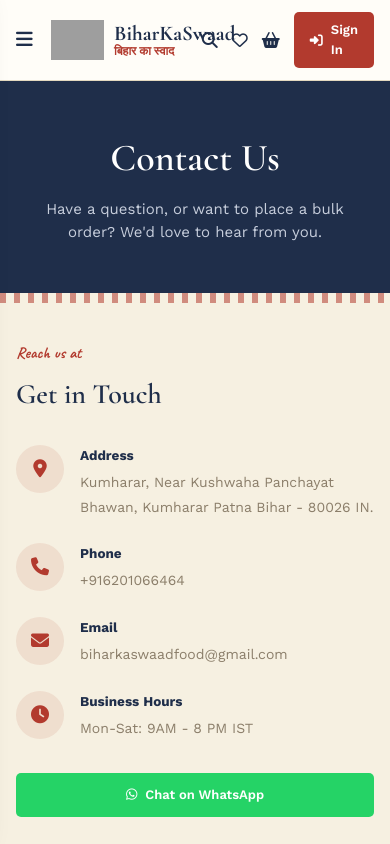
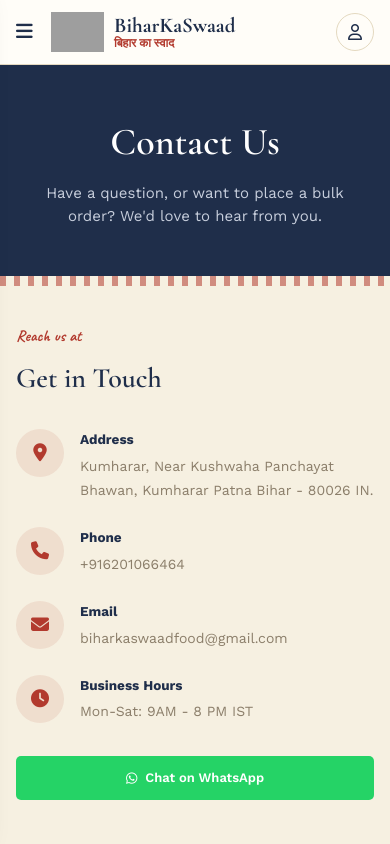
Before and after one commit to adityapandey2002/BIHARKASWAAD, a React (Create React App) app in the folder client/: page /contact in a window 390 px wide. Shown: the top 844 px of the page. Built offline with nearby package versions, Linux system fonts and the light colour scheme; no server answers; grey boxes are pictures that could not be loaded.

Commit message:
refining UI

```diff
--- a/client/src/components/layout/Header.jsx
+++ b/client/src/components/layout/Header.jsx
@@ -11,6 +11,7 @@ const Header = ({ onOpenMobileNav }) => {
   const dispatch = useDispatch();
   const navigate = useNavigate();
   const [searchOpen, setSearchOpen] = useState(false);
+  const [mobileMenuOpen, setMobileMenuOpen] = useState(false);
   const [searchQuery, setSearchQuery] = useState('');
 
   const { logoUrl } = useSiteAssets();
@@ -60,6 +61,8 @@ const Header = ({ onOpenMobileNav }) => {
           </nav>
 
           <div className="top-actions">
+            {/* --- DESKTOP ACTIONS --- */}
+            <div className="hidden md:flex items-center gap-5">
               {/* Search */}
               <button className="icon-btn" aria-label="Search" title="Search" onClick={() => setSearchOpen(true)}>
                 <i className="fa-solid fa-magnifying-glass"></i>
@@ -99,6 +102,74 @@ const Header = ({ onOpenMobileNav }) => {
                 </Link>
               )}
             </div>
+
+            {/* --- MOBILE ACTIONS (Dropdown) --- */}
+            <div className="flex md:hidden relative items-center">
+              <button
+                onClick={() => setMobileMenuOpen(!mobileMenuOpen)}
+                className="icon-btn relative"
+                style={{ width: '38px', height: '38px', borderRadius: '50%', background: 'var(--paper)', display: 'flex', alignItems: 'center', justifyContent: 'center', border: '1px solid var(--border)' }}
+                aria-label="Profile Menu"
+              >
+                {isAuthenticated ? (
+                  <span style={{ fontWeight: '700', fontSize: '15px', color: 'var(--indigo)' }}>{(user?.name || 'U').charAt(0).toUpperCase()}</span>
+                ) : (
+                  <i className="fa-regular fa-user" style={{ fontSize: '16px' }}></i>
+                )}
+                {/* Red dot if there are items in cart or wishlist */}
+                {(cartCount > 0 || (wishlistItems && wishlistItems.length > 0)) && (
+                   <span style={{ position: 'absolute', top: -2, right: -2, width: '12px', height: '12px', background: 'var(--sindoor)', borderRadius: '50%', border: '2px solid #fff' }}></span>
+                )}
+              </button>
+
+              {mobileMenuOpen && (
+                <div className="absolute top-[50px] right-0 bg-white shadow-xl rounded-lg py-2 w-56 z-50 border border-gray-100 flex flex-col" style={{ boxShadow: '0 10px 25px rgba(0,0,0,0.1)' }}>
+                  <div className="px-4 py-3 border-b border-gray-100 mb-1">
+                    <p className="font-bold text-gray-800" style={{ fontSize: '15px' }}>{isAuthenticated ? user?.name : 'Welcome!'}</p>
+                    {isAuthenticated && <p className="text-xs text-gray-500 mt-1">{user?.email}</p>}
+                  </div>
+
+                  <button onClick={() => { setSearchOpen(true); setMobileMenuOpen(false); }} className="px-4 py-3 text-left hover:bg-gray-50 flex items-center gap-3 text-gray-700" style={{ fontSize: '14px' }}>
+                    <i className="fa-solid fa-magnifying-glass w-5 text-center text-gray-400"></i> Search
+                  </button>
+
+                  <Link to="/wishlist" onClick={() => setMobileMenuOpen(false)} className="px-4 py-3 text-left hover:bg-gray-50 flex items-center justify-between text-gray-700" style={{ fontSize: '14px' }}>
+                    <div className="flex items-center gap-3"><i className="fa-regular fa-heart w-5 text-center text-gray-400"></i> Wishlist</div>
+                    {wishlistItems && wishlistItems.length > 0 && <span style={{ background: 'var(--sindoor)' }} className="text-white text-xs font-bold rounded-full px-2 py-0.5">{wishlistItems.length}</span>}
+                  </Link>
+
+                  <Link to="/cart" onClick={() => setMobileMenuOpen(false)} className="px-4 py-3 text-left hover:bg-gray-50 flex items-center justify-between text-gray-700" style={{ fontSize: '14px' }}>
+                    <div className="flex items-center gap-3"><i className="fa-solid fa-basket-shopping w-5 text-center text-gray-400"></i> Cart</div>
+                    {cartCount > 0 && <span style={{ background: 'var(--sindoor)' }} className="text-white text-xs font-bold rounded-full px-2 py-0.5">{cartCount}</span>}
+                  </Link>
+
+                  {isAuthenticated ? (
+                    <>
+                      <Link to="/orders" onClick={() => setMobileMenuOpen(false)} className="px-4 py-3 text-left hover:bg-gray-50 flex items-center gap-3 text-gray-700" style={{ fontSize: '14px' }}>
+                        <i className="fa-solid fa-box w-5 text-center text-gray-400"></i> My Orders
+                      </Link>
+                      {user?.role === 'admin' && (
+                        <Link to="/dashboard" onClick={() => setMobileMenuOpen(false)} className="px-4 py-3 text-left hover:bg-gray-50 flex items-center gap-3 font-semibold text-orange-600" style={{ fontSize: '14px' }}>
+                          <i className="fa-solid fa-screwdriver-wrench w-5 text-center"></i> Admin Panel
+                        </Link>
+                      )}
+                      <div className="border-t border-gray-100 my-1"></div>
+                      <button onClick={() => { handleLogout(); setMobileMenuOpen(false); }} className="px-4 py-3 text-left hover:bg-gray-50 text-red-600 flex items-center gap-3" style={{ fontSize: '14px' }}>
+                        <i className="fa-solid fa-right-from-bracket w-5 text-center"></i> Logout
+                      </button>
+                    </>
+                  ) : (
+                    <>
+                      <div className="border-t border-gray-100 my-1"></div>
+                      <Link to="/login" onClick={() => setMobileMenuOpen(false)} className="px-4 py-3 text-left hover:bg-gray-50 flex items-center gap-3 font-semibold" style={{ color: 'var(--sindoor)', fontSize: '14px' }}>
+                        <i className="fa-solid fa-right-to-bracket w-5 text-center"></i> Sign In
+                      </Link>
+                    </>
+                  )}
+                </div>
+              )}
+            </div>
+          </div>
         </div>
       </header>
 
```
Lines whose indentation alone changed are shown as unchanged.
